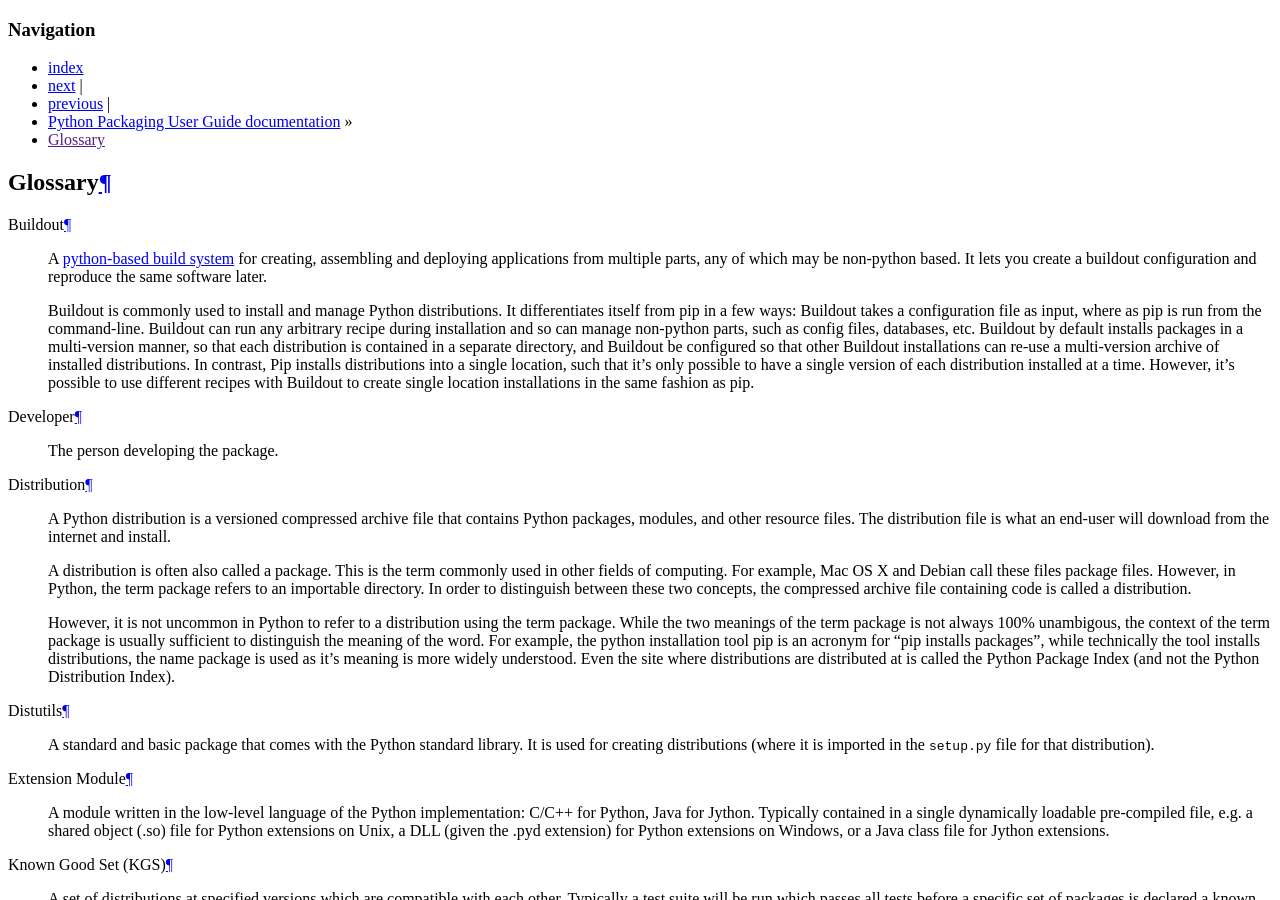
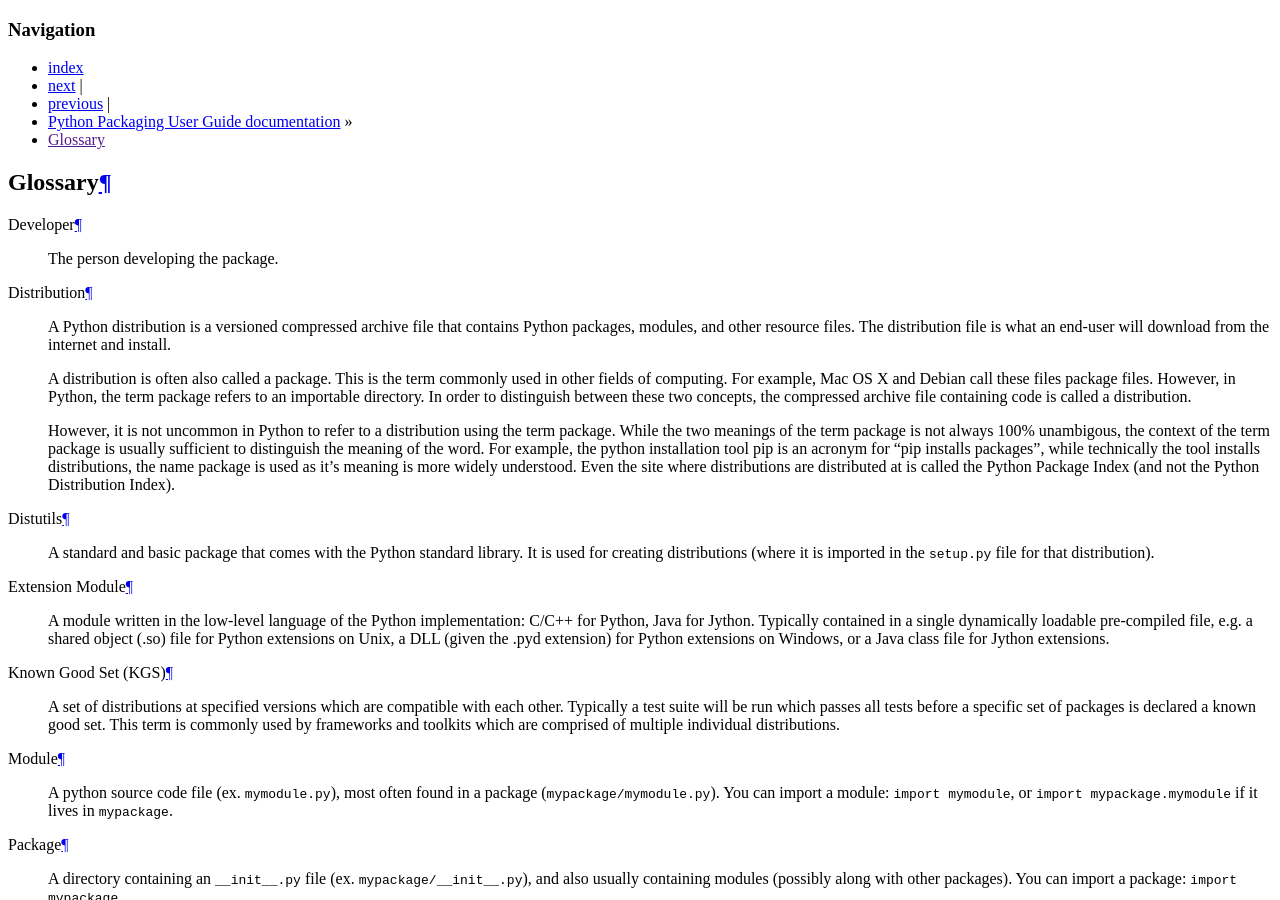
Before and after one commit to pypa/packaging.python.org, a Sphinx documentation site: the page built from source/glossary.txt, in a window 1280 px wide and 900 px high. Built offline with Sphinx 7.4.7, drawn with Linux system fonts in a browser that asks for light colours.

Commit message:
remove buildout from glossary; it has a place on the projects page.

```diff
--- a/source/glossary.txt
+++ b/source/glossary.txt
@@ -4,26 +4,6 @@
 ========
 
 .. glossary::
-
-    Buildout
-        A `python-based build system <http://www.buildout.org>`_ for creating,
-        assembling and deploying applications from multiple parts, any of
-        which may be non-python based. It lets you create a buildout
-        configuration and reproduce the same software later.
-
-        Buildout is commonly used to install and manage Python distributions.
-        It differentiates itself from pip in a few ways: Buildout takes a
-        configuration file as input, where as pip is run from the
-        command-line. Buildout can run any arbitrary recipe during installation
-        and so can manage non-python parts, such as config files, databases,
-        etc. Buildout by default installs packages in a multi-version manner, so
-        that each distribution is contained in a separate directory, and
-        Buildout be configured so that other Buildout installations can re-use a
-        multi-version archive of installed distributions. In contrast, Pip
-        installs distributions into a single location, such that it's only
-        possible to have a single version of each distribution installed at a
-        time. However, it's possible to use different recipes with Buildout to
-        create single location installations in the same fashion as pip.
 
     Developer
         The person developing the package.
```
